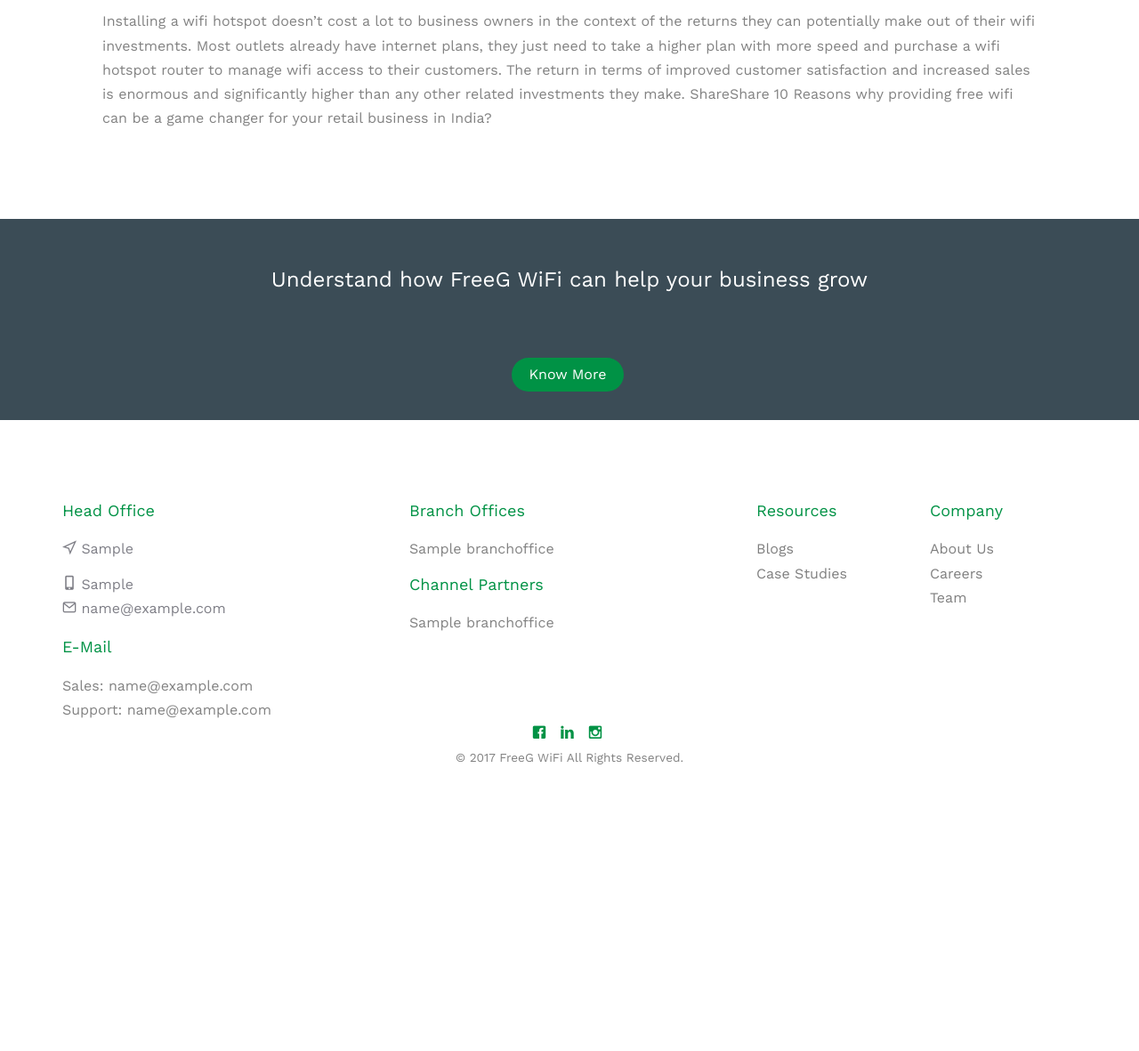
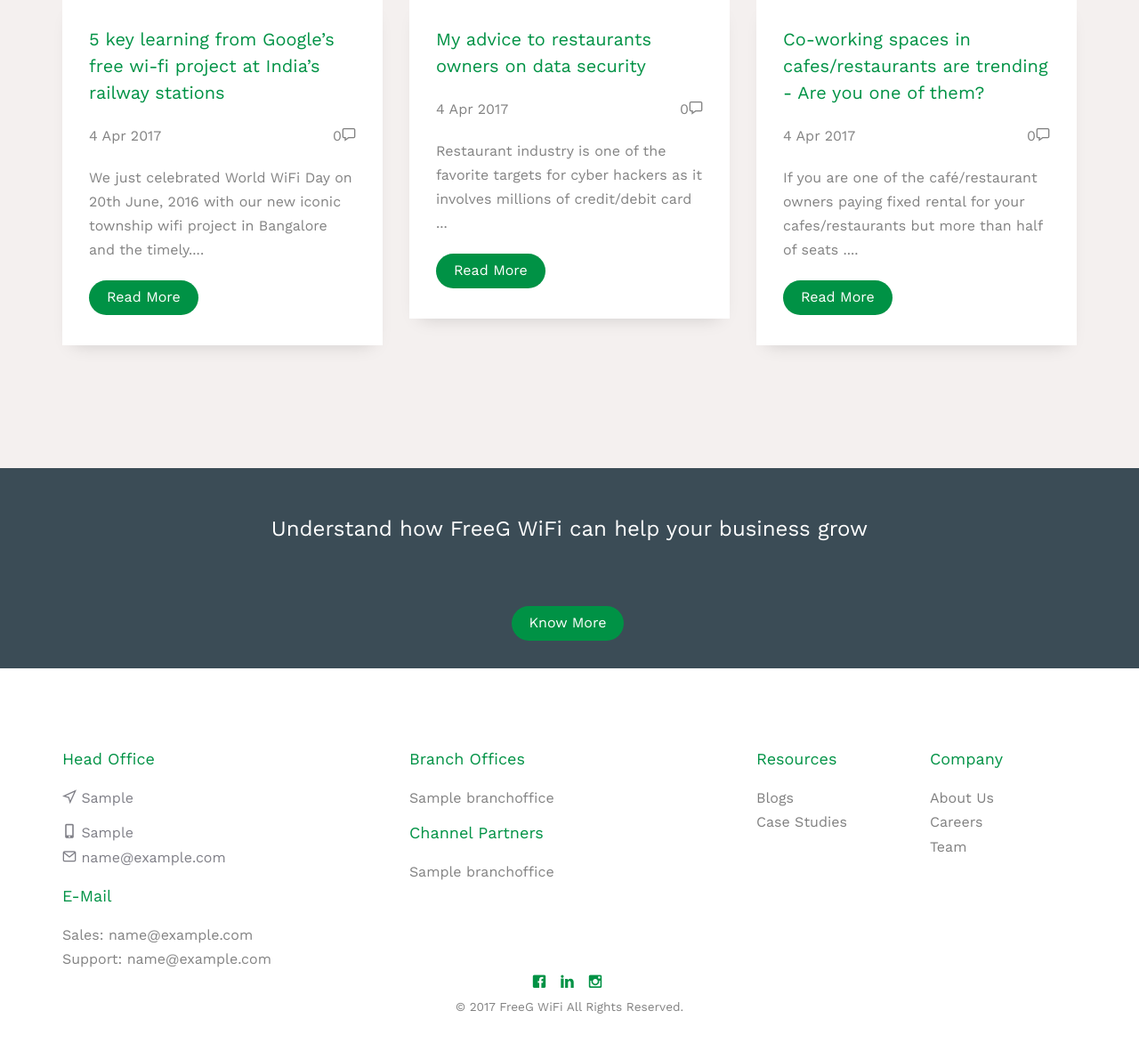
Before and after one commit to ManishPrajapat/Freegrepo, a Django app: page /singleblog1 in a window 1280 px wide. Shown: the part 3126-4307 px from the top of the page at 89% size. Before the commit the page ends 3985 px from the top, so only its background shows below. Run offline with Django 3.2, Linux system fonts and the light colour scheme; tables that the repository leaves empty hold one stand-in row (values such as "Sample post"); grey boxes marked "Sample" are stand-in pictures; data that the repository does not hold is empty; some libraries are stand-ins or nearby versions; some web fonts are replaced.

Commit message:
Change accoding to document send my Manish to Rohit 6

```diff
--- a/myproject/app/templates/app/singleblog1.html
+++ b/myproject/app/templates/app/singleblog1.html
@@ -169,8 +169,8 @@
 		<div class="container">
 			<div class="row" align="center">
 
-				<img style="width:70%;height:70%" class="img-responsive" src= "{{blog1image}}" alt="">
-				<br><br>
+				<!--<img style="width:70%;height:70%" class="img-responsive" src= "{{blog1image}}" alt="">-->
+				<!--<br><br>-->
 
 				<h2 style="text-align:left;color:#009245;margin-left:60px;margin-right:60px;">1) Customers want free wifi</h2>
                 <p style="text-align:left;text-size:29px;margin-left:60px;margin-right:60px;">Customers now expect free wifi everywhere they go and appreciate the venues which provide them un-interrupted free wifi access. India is one of the youngest countries in the world with over 50% population of below the age of 25. They are the new buyers and they want to remain online.</p>
@@ -237,63 +237,63 @@
 		</div>
 	</div>
 
-    <!--<div id="fh5co-blog2" style="background-color:#F4F0EF">-->
-		<!--<div class="container">-->
+    <div id="fh5co-blog2" style="background-color:#F4F0EF">
+		<div class="container">
 
-			<!--<div class="row text-center" style="margin-bottom:40px;margin-top:40px">-->
-				<!--<p style="color:#009245 !important ;font-size:30px">Interesting Blogs</p>-->
-			<!--</div>-->
+			<div class="row text-center" style="margin-bottom:40px;margin-top:40px">
+				<p style="color:#009245 !important ;font-size:30px">Interesting Blogs</p>
+			</div>
 
-			<!--<div class="row">-->
-				<!--<div class="col-lg-4 col-md-4">-->
-						<!--<div class="fh5co-blog animate-box">-->
-							<!--<a ><img class="img-responsive" src= "{{blog2image}}" alt=""></a>-->
-							<!--<div class="blog-text">-->
-								<!--<h3 style="color:#009245 !important ">5 key learning from Google’s free wi-fi project at India’s railway stations-->
-<!--</h3>-->
-								<!--<span class="posted_on">4 Apr 2017</span>-->
-								<!--<span class="comment">0<i class="icon-speech-bubble"></i></span>-->
-								<!--<p>We just celebrated World WiFi Day on 20th June, 2016 with our new iconic township wifi project in Bangalore and the timely....</p>-->
-								<!--<a style="background-color:#009245 !important ;border:none" href="/web/singleblog2" class="btn btn-primary">Read More</a>-->
-							<!--</div>-->
-						<!--</div>-->
-				<!--</div>-->
+			<div class="row">
+				<div class="col-lg-4 col-md-4">
+						<div class="fh5co-blog animate-box">
+							<a ><img class="img-responsive" src= "{{blog2image}}" alt=""></a>
+							<div class="blog-text">
+								<h3 style="color:#009245 !important ">5 key learning from Google’s free wi-fi project at India’s railway stations
+</h3>
+								<span class="posted_on">4 Apr 2017</span>
+								<span class="comment">0<i class="icon-speech-bubble"></i></span>
+								<p>We just celebrated World WiFi Day on 20th June, 2016 with our new iconic township wifi project in Bangalore and the timely....</p>
+								<a style="background-color:#009245 !important ;border:none" href="/web/singleblog2" class="btn btn-primary">Read More</a>
+							</div>
+						</div>
+				</div>
 
 
-				<!--<div class="col-lg-4 col-md-4">-->
-						<!--<div class="fh5co-blog animate-box">-->
-							<!--<a ><img class="img-responsive" src= "{{blog3image}}" alt=""></a>-->
-							<!--<div class="blog-text">-->
-								<!--<h3 style="color:#009245 !important ">My advice to restaurants owners on data security-->
-<!--</h3>-->
-								<!--<span class="posted_on">4 Apr 2017</span>-->
-								<!--<span class="comment">0<i class="icon-speech-bubble"></i></span>-->
-								<!--<p>Restaurant industry is one of the favorite targets for cyber hackers as it involves millions of credit/debit card ...</p>-->
-								<!--<a style="background-color:#009245 !important ;border:none" href="/web/singleblog3" class="btn btn-primary">Read More</a>-->
-							<!--</div>-->
-						<!--</div>-->
-				<!--</div>-->
+				<div class="col-lg-4 col-md-4">
+						<div class="fh5co-blog animate-box">
+							<a ><img class="img-responsive" src= "{{blog3image}}" alt=""></a>
+							<div class="blog-text">
+								<h3 style="color:#009245 !important ">My advice to restaurants owners on data security
+</h3>
+								<span class="posted_on">4 Apr 2017</span>
+								<span class="comment">0<i class="icon-speech-bubble"></i></span>
+								<p>Restaurant industry is one of the favorite targets for cyber hackers as it involves millions of credit/debit card ...</p>
+								<a style="background-color:#009245 !important ;border:none" href="/web/singleblog3" class="btn btn-primary">Read More</a>
+							</div>
+						</div>
+				</div>
 
-				<!--<div class="col-lg-4 col-md-4">-->
-						<!--<div class="fh5co-blog animate-box">-->
-							<!--<a ><img class="img-responsive" src= "{{blog4image}}" alt=""></a>-->
-							<!--<div class="blog-text">-->
-								<!--<h3 style="color:#009245 !important ">Co-working spaces in cafes/restaurants are trending - Are you one of them?-->
-<!--</h3>-->
-								<!--<span class="posted_on">4 Apr 2017</span>-->
-								<!--<span class="comment">0<i class="icon-speech-bubble"></i></span>-->
-								<!--<p>If you are one of the café/restaurant owners paying fixed rental for your cafes/restaurants but more than half of seats ....</p>-->
-								<!--<a style="background-color:#009245 !important ;border:none" href="/web/singleblog4" class="btn btn-primary">Read More</a>-->
-							<!--</div>-->
-						<!--</div>-->
-				<!--</div>-->
+				<div class="col-lg-4 col-md-4">
+						<div class="fh5co-blog animate-box">
+							<a ><img class="img-responsive" src= "{{blog4image}}" alt=""></a>
+							<div class="blog-text">
+								<h3 style="color:#009245 !important ">Co-working spaces in cafes/restaurants are trending - Are you one of them?
+</h3>
+								<span class="posted_on">4 Apr 2017</span>
+								<span class="comment">0<i class="icon-speech-bubble"></i></span>
+								<p>If you are one of the café/restaurant owners paying fixed rental for your cafes/restaurants but more than half of seats ....</p>
+								<a style="background-color:#009245 !important ;border:none" href="/web/singleblog4" class="btn btn-primary">Read More</a>
+							</div>
+						</div>
+				</div>
 
 
 
-			<!--</div>-->
-		<!--</div>-->
-            <!--<br><br><br><br>-->
-	<!--</div>-->
+			</div>
+		</div>
+            <br><br><br><br>
+	</div>
 
 
     <div id="fh5co-services-section"  style="background-color:#3B4C56">
```
